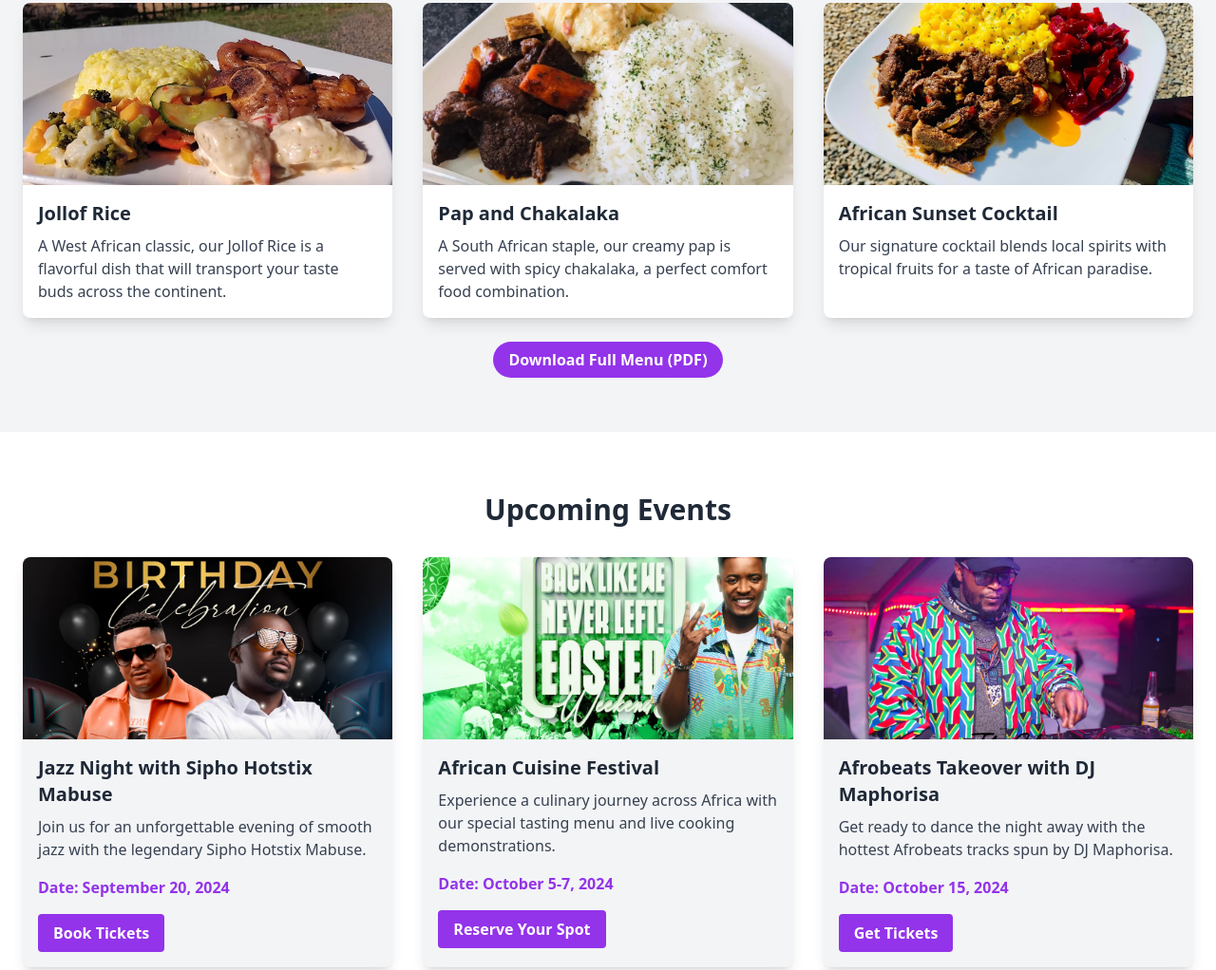
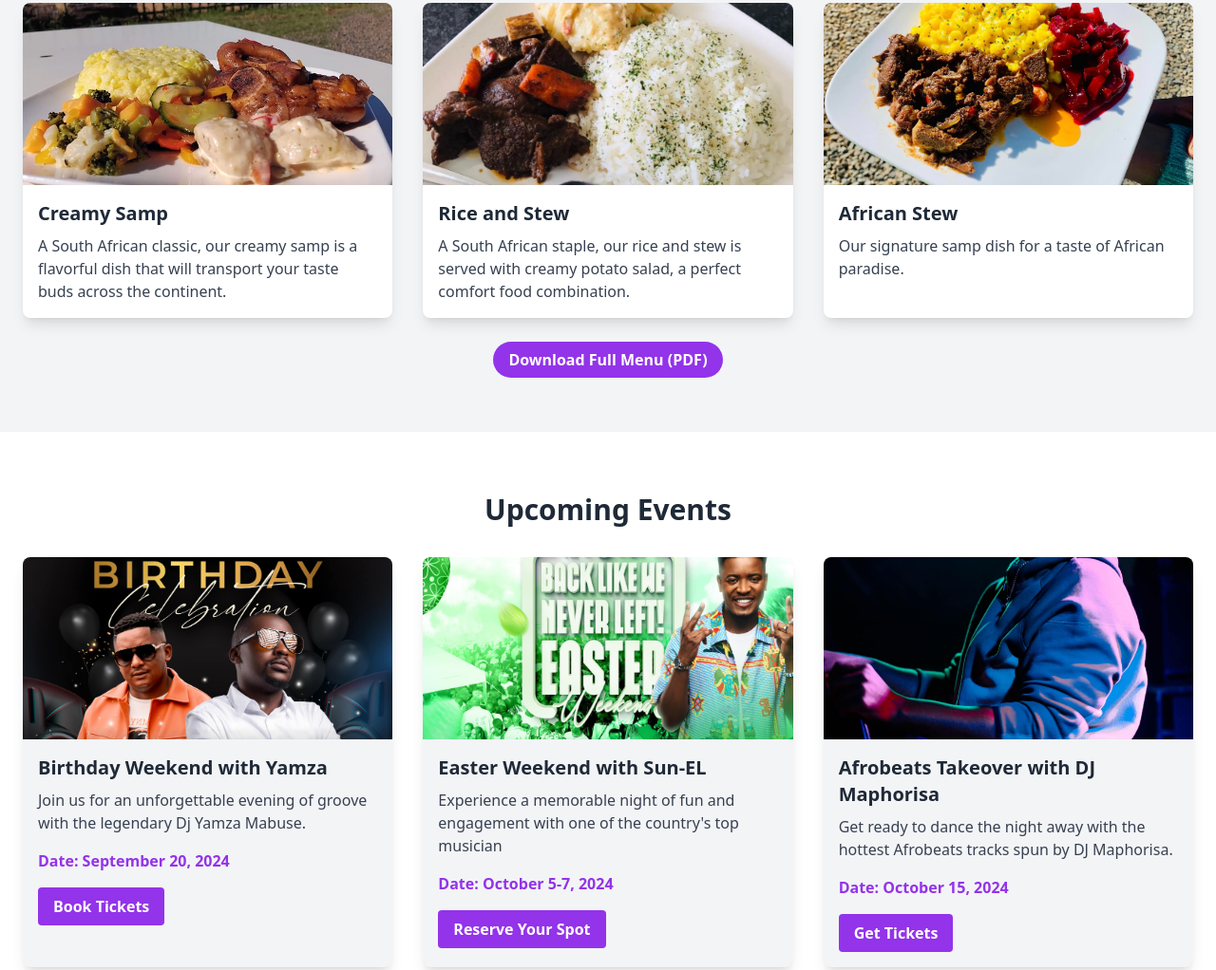
Before and after one commit to Emmanuel9762/jola-cafe, a plain HTML site: page index.html in a window 1280 px wide. Shown: the part 2013-3035 px from the top of the page at 95% size. Drawn offline with nearby package versions, Linux system fonts and the light colour scheme; a web font is replaced by a local one.

Commit message:
Updated headings and content

```diff
--- a/index.html
+++ b/index.html
@@ -91,22 +91,22 @@
                     <div class="menu-item bg-white rounded-lg shadow-lg overflow-hidden">
                         <img src="assets\plate.jpg" alt="Jollof Rice" class="w-full h-48 object-cover">
                         <div class="p-4">
-                            <h3 class="font-bold text-xl mb-2">Jollof Rice</h3>
-                            <p class="text-gray-700">A West African classic, our Jollof Rice is a flavorful dish that will transport your taste buds across the continent.</p>
+                            <h3 class="font-bold text-xl mb-2">Creamy Samp</h3>
+                            <p class="text-gray-700">A South African classic, our creamy samp is a flavorful dish that will transport your taste buds across the continent.</p>
                         </div>
                     </div>
                     <div class="menu-item bg-white rounded-lg shadow-lg overflow-hidden">
                         <img src="assets\plate2.jpg" alt="Pap and Chakalaka" class="w-full h-48 object-cover">
                         <div class="p-4">
-                            <h3 class="font-bold text-xl mb-2">Pap and Chakalaka</h3>
-                            <p class="text-gray-700">A South African staple, our creamy pap is served with spicy chakalaka, a perfect comfort food combination.</p>
+                            <h3 class="font-bold text-xl mb-2">Rice and Stew</h3>
+                            <p class="text-gray-700">A South African staple, our rice and stew is served with creamy potato salad, a perfect comfort food combination.</p>
                         </div>
                     </div>
                     <div class="menu-item bg-white rounded-lg shadow-lg overflow-hidden">
                         <img src="assets\plate3.jpg" alt="African Sunset Cocktail" class="w-full h-48 object-cover">
                         <div class="p-4">
-                            <h3 class="font-bold text-xl mb-2">African Sunset Cocktail</h3>
-                            <p class="text-gray-700">Our signature cocktail blends local spirits with tropical fruits for a taste of African paradise.</p>
+                            <h3 class="font-bold text-xl mb-2">African Stew</h3>
+                            <p class="text-gray-700">Our signature samp dish for a taste of African paradise.</p>
                         </div>
                     </div>
                 </div>
@@ -124,8 +124,8 @@
                     <div class="bg-gray-100 rounded-lg shadow-lg overflow-hidden">
                         <img src="assets/poster.jpg" alt="Jazz Night" class="w-full h-48 object-cover">
                         <div class="p-4">
-                            <h3 class="font-bold text-xl mb-2">Jazz Night with Sipho Hotstix Mabuse</h3>
-                            <p class="text-gray-700 mb-4">Join us for an unforgettable evening of smooth jazz with the legendary Sipho Hotstix Mabuse.</p>
+                            <h3 class="font-bold text-xl mb-2">Birthday Weekend with Yamza</h3>
+                            <p class="text-gray-700 mb-4">Join us for an unforgettable evening of groove with the legendary Dj Yamza Mabuse.</p>
                             <p class="text-purple-600 font-bold">Date: September 20, 2024</p>
                             <a href="#" class="mt-4 inline-block bg-purple-600 hover:bg-purple-700 text-white font-bold py-2 px-4 rounded transition duration-300">Book Tickets</a>
                         </div>
@@ -133,14 +133,14 @@
                     <div class="bg-gray-100 rounded-lg shadow-lg overflow-hidden">
                         <img src="assets\poster2.jpg" alt="African Cuisine Festival" class="w-full h-48 object-cover">
                         <div class="p-4">
-                            <h3 class="font-bold text-xl mb-2">African Cuisine Festival</h3>
-                            <p class="text-gray-700 mb-4">Experience a culinary journey across Africa with our special tasting menu and live cooking demonstrations.</p>
+                            <h3 class="font-bold text-xl mb-2">Easter Weekend with Sun-EL</h3>
+                            <p class="text-gray-700 mb-4">Experience a memorable night of fun and engagement with one of the country's top musician</p>
                             <p class="text-purple-600 font-bold">Date: October 5-7, 2024</p>
                             <a href="#" class="mt-4 inline-block bg-purple-600 hover:bg-purple-700 text-white font-bold py-2 px-4 rounded transition duration-300">Reserve Your Spot</a>
                         </div>
                     </div>
                     <div class="bg-gray-100 rounded-lg shadow-lg overflow-hidden">
-                        <img src="assets\spot-dj.jpg" alt="DJ Night" class="w-full h-48 object-cover">
+                        <img src="assets\phori-dance.jpg" alt="DJ Night" class="w-full h-48 object-cover">
                         <div class="p-4">
                             <h3 class="font-bold text-xl mb-2">Afrobeats Takeover with DJ Maphorisa</h3>
                             <p class="text-gray-700 mb-4">Get ready to dance the night away with the hottest Afrobeats tracks spun by DJ Maphorisa.</p>
@@ -239,7 +239,7 @@
                         </div>
                     </div>
                     <div class="bg-white rounded-lg shadow-lg overflow-hidden">
-                        <img src="assets\phori-dance.jpg" alt="Artist spotlight" class="w-full h-48 object-cover">
+                        <img src="assets\spot-dj.jpg" alt="Artist spotlight" class="w-full h-48 object-cover">
                         <div class="p-6">
                             <h3 class="font-bold text-xl mb-2">Artist Spotlight: Zonke Dikana</h3>
                             <p class="text-gray-700 mb-4">We sat down with the talented Zonke Dikana to discuss her upcoming performance at Jola Café and her journey in the music industry.</p>
```
